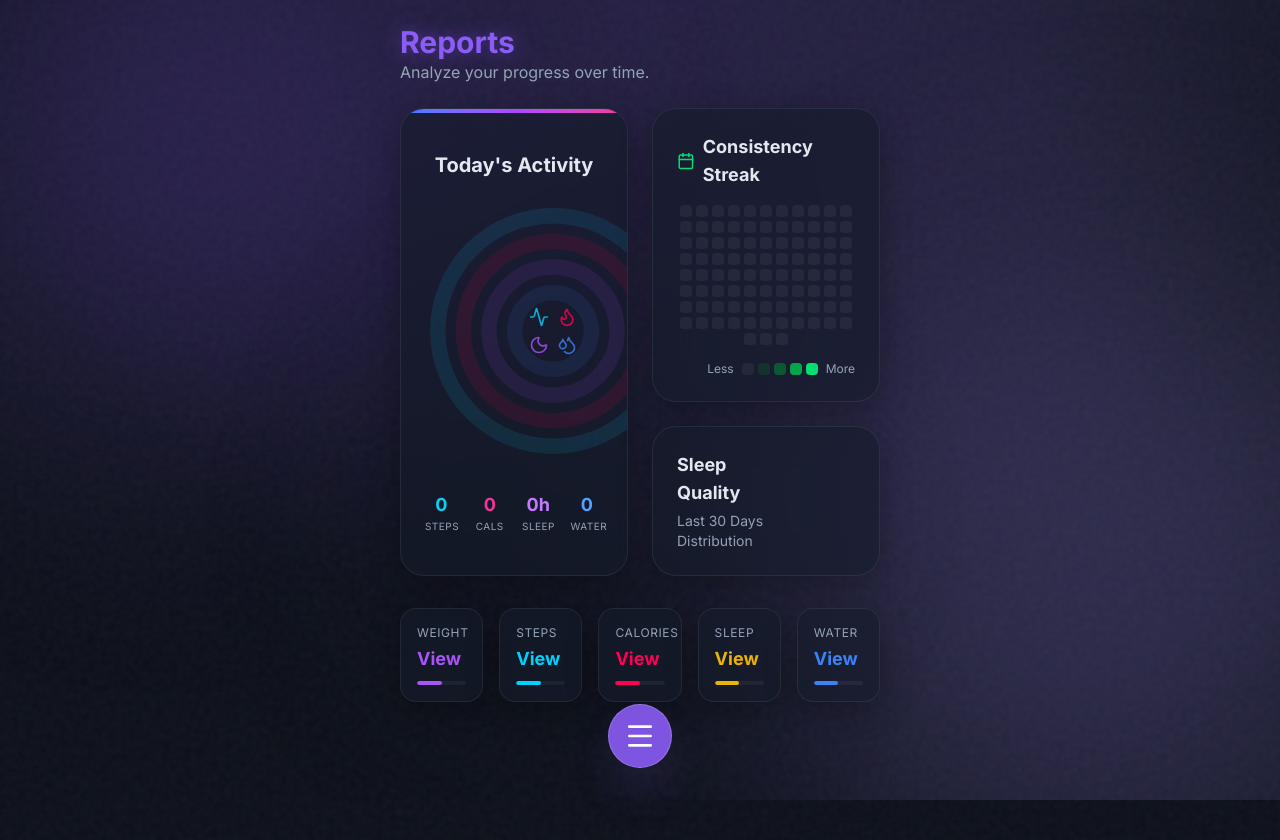
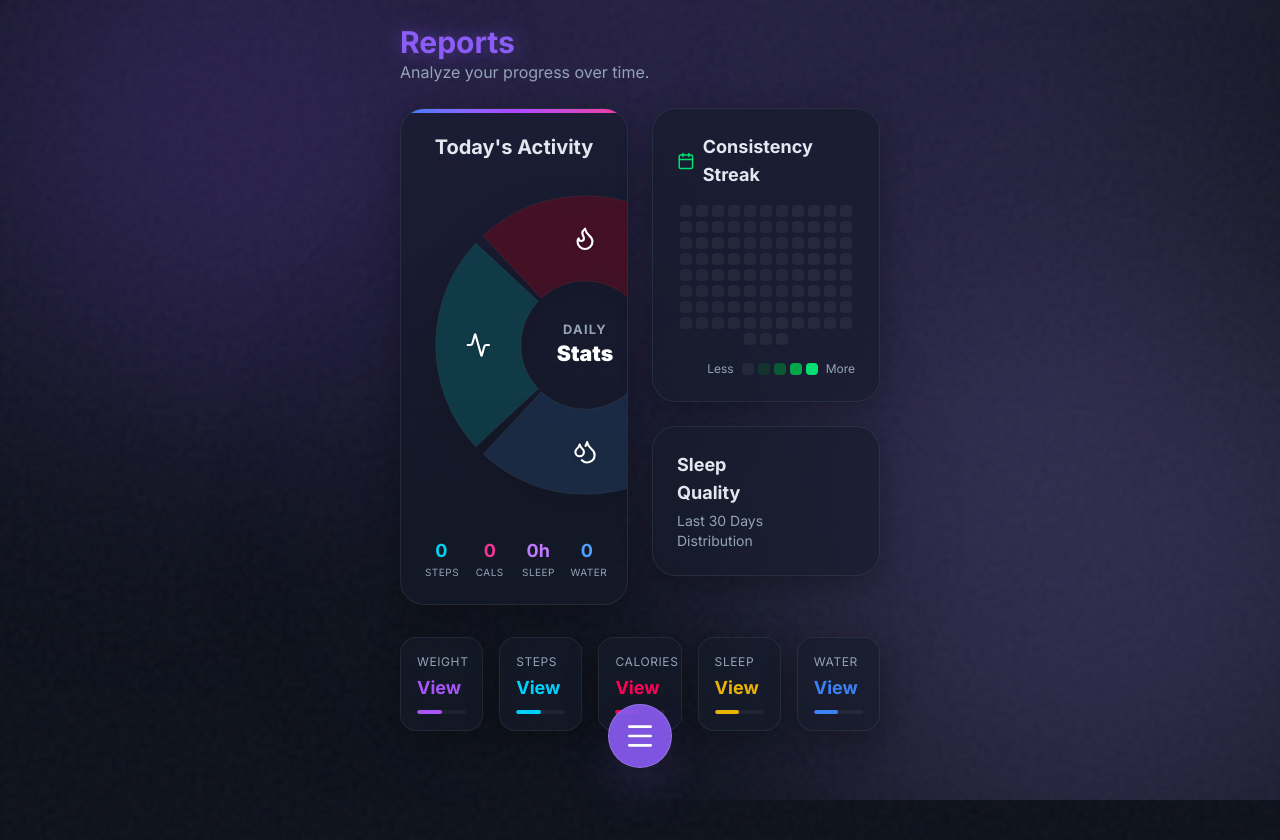
Before and after one commit to RiteshF7/D-Tracker, a Next.js app: page /reports in a window 1280 px wide. Shown: the top 840 px of the page. Built offline with nearby package versions, Linux system fonts and the light colour scheme.

Commit message:
feat: implement GTA-style radial dial for reports

```diff
--- a/src/components/reports/ReportsDashboard.tsx
+++ b/src/components/reports/ReportsDashboard.tsx
@@ -27,9 +27,11 @@ interface DailyLog {
     sleepQuality?: string;
 }
 
-// --- Activity Rings Component ---
-const ActivityRings = ({ data }: { data: DailyLog }) => {
-    // Goals (could be dynamic)
+// --- GTA Dial Component ---
+const GTADial = ({ data }: { data: DailyLog }) => {
+    const [hoveredMetric, setHoveredMetric] = useState<string | null>(null);
+
+    // Goals
     const goals = {
         steps: 10000,
         calories: 2500,
@@ -37,61 +39,147 @@ const ActivityRings = ({ data }: { data: DailyLog }) => {
         water: 8
     };
 
-    const rings = [
-        { id: "steps", value: data.steps, max: goals.steps, color: "#00d2ff", icon: Activity },
-        { id: "calories", value: data.calories, max: goals.calories, color: "#ff0055", icon: Flame },
-        { id: "sleep", value: data.sleep, max: goals.sleep, color: "#a855f7", icon: Moon },
-        { id: "water", value: data.water, max: goals.water, color: "#3b82f6", icon: Droplets },
+    const metrics = [
+        { id: "steps", label: "Steps", value: data.steps, max: goals.steps, color: "#00d2ff", icon: Activity, angle: 270 }, // Top
+        { id: "calories", label: "Calories", value: data.calories, max: goals.calories, color: "#ff0055", icon: Flame, angle: 0 },   // Right
+        { id: "sleep", label: "Sleep", value: data.sleep, max: goals.sleep, color: "#a855f7", icon: Moon, angle: 90 },     // Bottom
+        { id: "water", label: "Water", value: data.water, max: goals.water, color: "#3b82f6", icon: Droplets, angle: 180 }, // Left
     ];
 
+    // SVG Math Helpers
+    const polarToCartesian = (centerX: number, centerY: number, radius: number, angleInDegrees: number) => {
+        const angleInRadians = (angleInDegrees - 90) * Math.PI / 180.0;
+        return {
+            x: centerX + (radius * Math.cos(angleInRadians)),
+            y: centerY + (radius * Math.sin(angleInRadians))
+        };
+    };
+
+    const describeArc = (x: number, y: number, innerRadius: number, outerRadius: number, startAngle: number, endAngle: number) => {
+        const start = polarToCartesian(x, y, outerRadius, endAngle);
+        const end = polarToCartesian(x, y, outerRadius, startAngle);
+        const start2 = polarToCartesian(x, y, innerRadius, endAngle);
+        const end2 = polarToCartesian(x, y, innerRadius, startAngle);
+
+        const largeArcFlag = endAngle - startAngle <= 180 ? "0" : "1";
+
+        return [
+            "M", start.x, start.y,
+            "A", outerRadius, outerRadius, 0, largeArcFlag, 0, end.x, end.y,
+            "L", end2.x, end2.y,
+            "A", innerRadius, innerRadius, 0, largeArcFlag, 1, start2.x, start2.y,
+            "Z"
+        ].join(" ");
+    };
+
     return (
-        <div className="relative w-64 h-64 mx-auto flex items-center justify-center">
-            <svg viewBox="0 0 200 200" className="w-full h-full -rotate-90">
-                {rings.map((ring, i) => {
-                    const radius = 90 - (i * 20);
-                    const circumference = 2 * Math.PI * radius;
-                    const progress = Math.min(ring.value / ring.max, 1);
-                    const dashoffset = circumference - (progress * circumference);
+        <div className="relative w-80 h-80 mx-auto flex items-center justify-center">
+            <svg viewBox="0 0 300 300" className="w-full h-full drop-shadow-2xl">
+                <defs>
+                    <filter id="glow" x="-20%" y="-20%" width="140%" height="140%">
+                        <feGaussianBlur stdDeviation="4" result="blur" />
+                        <feComposite in="SourceGraphic" in2="blur" operator="over" />
+                    </filter>
+                </defs>
+
+                {metrics.map((metric) => {
+                    const startAngle = metric.angle - 43; // 86 degree slices with 4 degree gaps
+                    const endAngle = metric.angle + 43;
+                    const isHovered = hoveredMetric === metric.id;
+
+                    // Calculate fill percentage
+                    const progress = Math.min(metric.value / metric.max, 1);
+                    // For the fill, we want it to grow from the center outwards or fill the arc?
+                    // GTA style usually highlights the whole segment.
+                    // Let's make the opacity depend on progress, or fill a sub-arc.
+                    // Let's do a sub-arc for the "bar" effect within the slice.
+
+                    const outerRadius = 140;
+                    const innerRadius = 60;
+                    const activeOuterRadius = isHovered ? 148 : 140;
+
+                    // Background Slice
+                    const path = describeArc(150, 150, innerRadius, activeOuterRadius, startAngle, endAngle);
+
+                    // Icon Position
+                    const iconPos = polarToCartesian(150, 150, (innerRadius + activeOuterRadius) / 2, metric.angle);
 
                     return (
-                        <g key={ring.id}>
-                            {/* Background Ring */}
-                            <circle
-                                cx="100"
-                                cy="100"
-                                r={radius}
-                                fill="none"
-                                stroke={ring.color}
-                                strokeWidth="12"
-                                strokeOpacity="0.1"
-                                strokeLinecap="round"
+                        <g
+                            key={metric.id}
+                            onMouseEnter={() => setHoveredMetric(metric.id)}
+                            onMouseLeave={() => setHoveredMetric(null)}
+                            className="cursor-pointer transition-all duration-300"
+                            style={{ transformOrigin: "150px 150px", transform: isHovered ? "scale(1.02)" : "scale(1)" }}
+                        >
+                            {/* Slice Background */}
+                            <path
+                                d={path}
+                                fill="rgba(20, 20, 20, 0.8)"
+                                stroke={isHovered ? "rgba(255,255,255,0.2)" : "rgba(255,255,255,0.05)"}
+                                strokeWidth="1"
                             />
-                            {/* Progress Ring */}
-                            <motion.circle
-                                cx="100"
-                                cy="100"
-                                r={radius}
-                                fill="none"
-                                stroke={ring.color}
-                                strokeWidth="12"
-                                strokeDasharray={circumference}
-                                initial={{ strokeDashoffset: circumference }}
-                                animate={{ strokeDashoffset: dashoffset }}
-                                transition={{ duration: 1.5, ease: "easeOut", delay: i * 0.2 }}
-                                strokeLinecap="round"
+
+                            {/* Progress Fill (Overlay) */}
+                            <path
+                                d={path}
+                                fill={metric.color}
+                                fillOpacity={0.2 + (progress * 0.6)} // Opacity based on progress
+                                className="transition-all duration-500"
                             />
+
+                            {/* Progress Bar (Thin line at outer edge) */}
+                            <path
+                                d={describeArc(150, 150, activeOuterRadius - 4, activeOuterRadius, startAngle, startAngle + (86 * progress))}
+                                fill={metric.color}
+                            />
+
+                            {/* Icon */}
+                            <foreignObject x={iconPos.x - 12} y={iconPos.y - 12} width="24" height="24" className="pointer-events-none">
+                                <metric.icon className="w-6 h-6 text-white drop-shadow-md" />
+                            </foreignObject>
                         </g>
                     );
                 })}
+
+                {/* Center Info */}
+                <foreignObject x="100" y="100" width="100" height="100">
+                    <div className="w-full h-full flex flex-col items-center justify-center text-center">
+                        <AnimatePresence mode="wait">
+                            {hoveredMetric ? (
+                                <motion.div
+                                    key={hoveredMetric}
+                                    initial={{ opacity: 0, scale: 0.8 }}
+                                    animate={{ opacity: 1, scale: 1 }}
+                                    exit={{ opacity: 0, scale: 0.8 }}
+                                    className="flex flex-col items-center"
+                                >
+                                    <div className="text-xs text-muted-foreground uppercase tracking-widest font-bold mb-1">
+                                        {metrics.find(m => m.id === hoveredMetric)?.label}
+                                    </div>
+                                    <div className="text-2xl font-black text-white" style={{ color: metrics.find(m => m.id === hoveredMetric)?.color }}>
+                                        {metrics.find(m => m.id === hoveredMetric)?.value}
+                                    </div>
+                                    <div className="text-[10px] text-white/50">
+                                        / {metrics.find(m => m.id === hoveredMetric)?.max}
+                                    </div>
+                                </motion.div>
+                            ) : (
+                                <motion.div
+                                    key="default"
+                                    initial={{ opacity: 0 }}
+                                    animate={{ opacity: 1 }}
+                                    exit={{ opacity: 0 }}
+                                    className="flex flex-col items-center"
+                                >
+                                    <div className="text-xs text-muted-foreground uppercase tracking-widest font-bold">Daily</div>
+                                    <div className="text-xl font-black text-white">Stats</div>
+                                </motion.div>
+                            )}
+                        </AnimatePresence>
+                    </div>
+                </foreignObject>
             </svg>
-            {/* Center Icons */}
-            <div className="absolute inset-0 flex flex-col items-center justify-center pointer-events-none">
-                <div className="grid grid-cols-2 gap-2 opacity-80">
-                    {rings.map(r => (
-                        <r.icon key={r.id} className="w-5 h-5" style={{ color: r.color }} />
-                    ))}
-                </div>
-            </div>
         </div>
     );
 };
@@ -306,7 +394,7 @@ export function ReportsDashboard() {
                 >
                     <div className="absolute top-0 left-0 w-full h-1 bg-gradient-to-r from-blue-500 via-purple-500 to-pink-500" />
                     <h3 className="text-xl font-bold mb-6">Today's Activity</h3>
-                    <ActivityRings data={todayLog} />
+                    <GTADial data={todayLog} />
                     <div className="grid grid-cols-4 gap-4 mt-8 w-full">
                         {[
                             { label: "Steps", val: todayLog.steps, color: "text-cyan-400" },
```
Also changed, not shown: public/sw.js.
